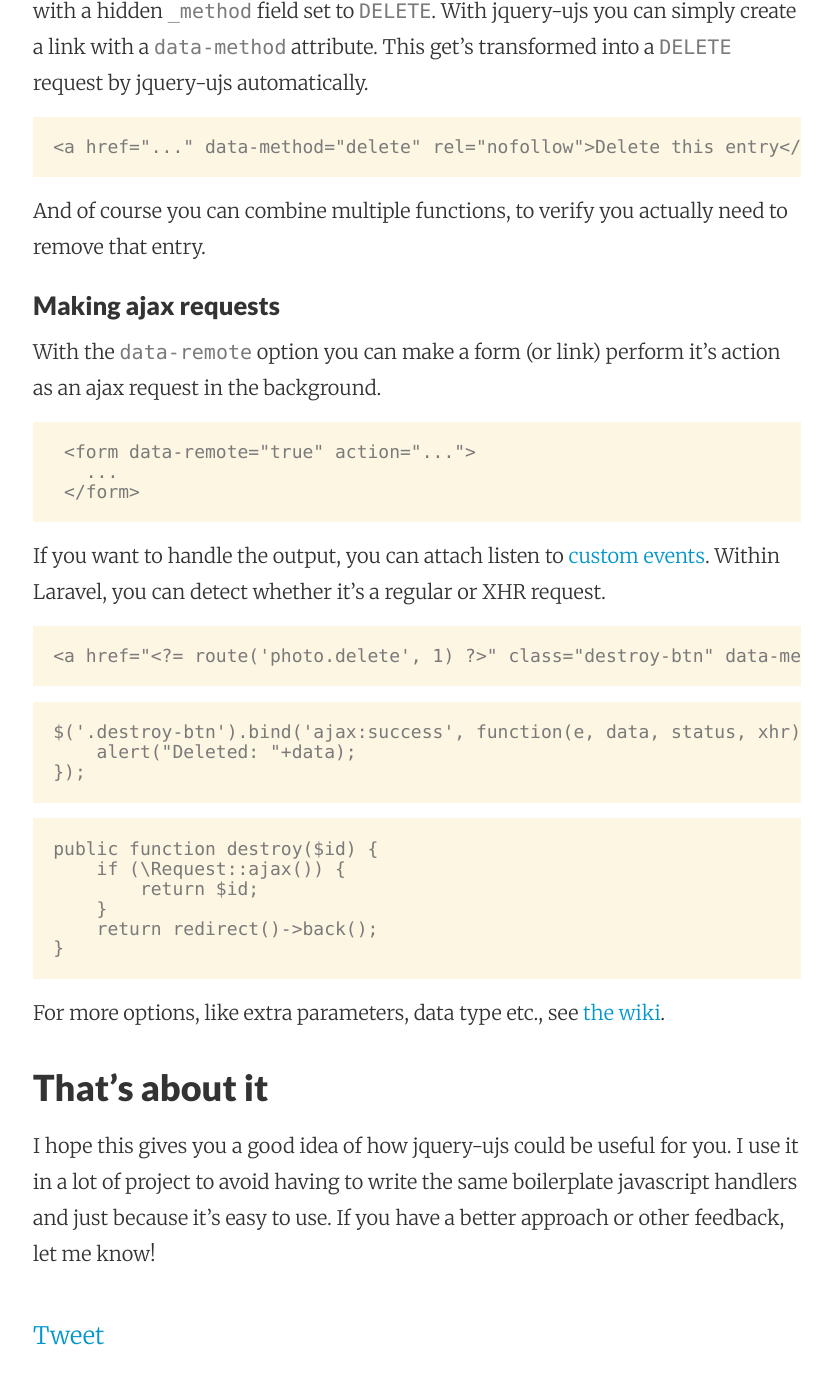
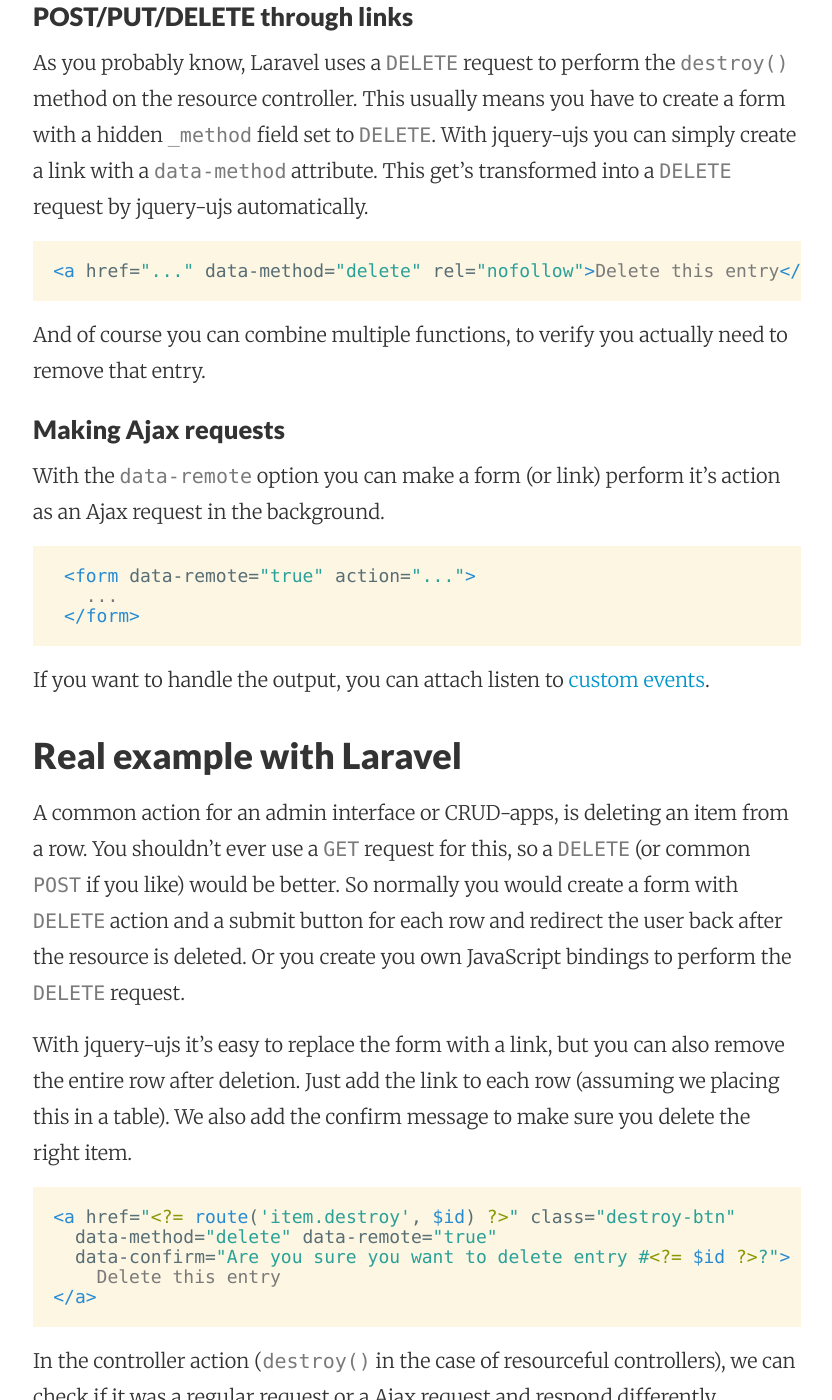
Before and after one commit to barryvdh/barryvdh.github.io, a Jekyll site: the page built from _posts/2015-04-11-unobtrusive-javascript-with-jquery-ujs-and-laravel.md, in a window 1280 px wide and 1400 px high, scrolled down 3271 px. Shown: the whole window, without its empty margins (223-1055 px from the left). Built offline with Jekyll 4.4.1, drawn with Linux system fonts in a browser that asks for light colours; nearby versions of some CDN libraries; comment, search, counter and statistics services are not loaded; some of the changed text lies outside the part shown.

Commit message:
Improve example, typos, better wording.

````diff
--- a/_posts/2015-04-11-unobtrusive-javascript-with-jquery-ujs-and-laravel.md
+++ b/_posts/2015-04-11-unobtrusive-javascript-with-jquery-ujs-and-laravel.md
@@ -2,11 +2,11 @@
 layout:     post
 title:      Unobtrusive JavaScript with jquery-ujs and Laravel
 date:       2015-04-11 16:45:00
-excerpt:    This blogs explains how you can simplify some CRUD action using jquery-ujs, just like it's used in Ruby on Rails.
+excerpt:    This blogs explains how you can simplify common JavaScript actions using jquery-ujs with Laravel, just like it's used in Ruby on Rails.
 categories: laravel jquery
 ---
 
-[jquery-ujs](https://github.com/rails/jquery-ujs) is a script, originally created for Ruby on Rails, to simplify common actions and make it easier to use resourceful routes. Even though it was created for Rails, it works perfectly with Laravel. It is described like this on the readme:
+[jquery-ujs](https://github.com/rails/jquery-ujs) is a script, originally created for Ruby on Rails, to simplify common JavaScript actions and make it easier to execute resourceful actions through links. Even though it was created for Rails, it works perfectly with Laravel. It is described like this on the readme:
 
 > This unobtrusive scripting support file is developed for the Ruby on Rails framework, but is not strictly tied to any specific backend. You can drop this into any application to:
 >
@@ -15,24 +15,26 @@
 > - make forms or hyperlinks submit data asynchronously with Ajax;
 > - have submit buttons become automatically disabled on form submit to prevent double-clicking.
 
-As many of you probably realized, Laravel took some inspiration from Rails and the [RESTful Resource Controllers](http://laravel.com/docs/5.0/controllers#restful-resource-controllers) in Laravel are _very_ similar to the [routing in Rails](http://guides.rubyonrails.org/routing.html#crud-verbs-and-actions). They also share the same concept for 'faking' the request method using a hidden `_method` field to make `DELETE`, `PUT` or `PATCH` requests. So while the script name (rails.js) and it's description might make it sound like it's mainly useful for Rails, we can actually use this script in Laravel apps without any modification. [This article](https://robots.thoughtbot.com/a-tour-of-rails-jquery-ujs) gives a good tour of the functionality, but focuses on Rails. So in my blog post, we will focus on use with Laravel.
+As many of you probably realized, Laravel took some inspiration from Rails and the [RESTful Resource Controllers](http://laravel.com/docs/5.0/controllers#restful-resource-controllers) in Laravel are _very_ similar to the [routing in Rails](http://guides.rubyonrails.org/routing.html#crud-verbs-and-actions). They also share the same concept for 'faking' the request method using a hidden `_method` field to make `DELETE`, `PUT` or `PATCH` requests through `POST` requests. So while the script name (rails.js) and it's description might make it sound like it's mainly useful for Rails, we can actually use this script in Laravel apps without any modification. [This article](https://robots.thoughtbot.com/a-tour-of-rails-jquery-ujs) gives a good tour of the functionality, but focuses on Rails. So in my blog post, we will focus on use with Laravel.
+
+_**Note**: This article focuses on Laravel 5, but most of this applies to all other frameworks using a `_method` field for PUT/PATCH/DELETE requests, like Silex, Symfony2 etc._
 
 ### Unobtrusive JavaScript
-`jquery-ujs` presents itself as 'unobtrusive'. From the previously linked article:
+jquery-ujs presents itself as 'unobtrusive'. From the previously linked article:
 
 > The UJS in jquery-ujs stands for [unobtrusive JavaScript](http://en.wikipedia.org/wiki/Unobtrusive_JavaScript). This is a rather broad term that generally refers to using JavaScript to progressively enhance the user experience for capable browsers without negatively impacting clients that do not support or do not enable JavaScript.
 >
 > jquery-ujs wires event handlers to eligible DOM elements to provide enhanced functionality. In most cases, the eligible DOM elements are identified by [HTML5 data attributes](http://ejohn.org/blog/html-5-data-attributes/).
 
-Most of the `jquery-ujs` functionality works by just adding a `data-*` attribute to an element. This means that for a lot of features, you don't have to register any bindings in jQuery itself.
+Most of the jquery-ujs functionality works by just adding a `data-*` attribute to an element. This means that for a lot of features, you don't have to register any bindings in jQuery itself.
 
 ### Installation
 You can install it with bower, mix it up with elixir or just copy the [src/rails.js](https://github.com/rails/jquery-ujs/blob/master/src/rails.js) file to your project and include it like any other script. Some functions will work right away, but for some you need to account for CSRF protection.
 
 #### Handling CSRF Protection
-In [my last blog post](http://barryvdh.nl/laravel/2015/02/21/csrf-protection-in-laravel-explained/) I explained how CSRF protection works in Laravel and also showed how to use it with Javascript. Luckily jquery-ujs handles most of the work already. All you have to do is add a `csrf-token` and `csrf-param` meta-tag to the head of your document.
+In [my last blog post](http://barryvdh.nl/laravel/2015/02/21/csrf-protection-in-laravel-explained/) I explained how CSRF protection works in Laravel and also showed how to use it with JavaScript. Luckily jquery-ujs doesmost of the work for us. All you have to do is add a `csrf-token` and `csrf-param` meta-tag to the head of your document.
 
-```
+```php
 <meta name="csrf-token" content="<?= csrf_token() ?>" />
 <meta name="csrf-param" content="_token" />
 ```
@@ -45,54 +47,69 @@
 #### Confirm
 Before submitting a form or following a link, show a confirmation dialog, so you don't accidentally delete the wrong item for example.
 
-```
+```html
 <form data-confirm="Are you sure you want to submit?">...</form>
 ```
 
 #### Disable with
 When you need to perform an action and the response take a little while, users may be tempted to click the button again. The `disable-with` function simply disables the submit button once it's clicked, to prevent repeated actions.
 
-```
+```html
 <input type="submit" value="Save" data-disable-with="Saving...">
 ```
 
 #### POST/PUT/DELETE through links
 As you probably know, Laravel uses a `DELETE` request to perform the `destroy()` method on the resource controller. This usually means you have to create a form with a hidden `_method` field set to `DELETE`. With jquery-ujs you can simply create a link with a `data-method` attribute. This get's transformed into a `DELETE` request by jquery-ujs automatically.
 
-```
+```html
 <a href="..." data-method="delete" rel="nofollow">Delete this entry</a>
 ```
 
 And of course you can combine multiple functions, to verify you actually need to remove that entry.
 
-#### Making ajax requests
-With the `data-remote` option you can make a form (or link) perform it's action as an ajax request in the background.
+#### Making Ajax requests
+With the `data-remote` option you can make a form (or link) perform it's action as an Ajax request in the background.
 
-```
+```html
  <form data-remote="true" action="...">
    ...
  </form>
 ```
 
-If you want to handle the output, you can attach listen to [custom events](https://github.com/rails/jquery-ujs/wiki/ajax). Within Laravel, you can detect whether it's a regular or XHR request.
+If you want to handle the output, you can attach listen to [custom events](https://github.com/rails/jquery-ujs/wiki/ajax).
 
-```
-<a href="<?= route('photo.delete', 1) ?>" class="destroy-btn" data-method="delete" data-remote="true">Delete this entry</a>
+### Real example with Laravel
+
+A common action for an admin interface or CRUD-apps, is deleting an item from a row. You shouldn't ever use a `GET` request for this, so a `DELETE` (or common `POST` if you like) would be better. So normally you would create a form with `DELETE` action and a submit button for each row and redirect the user back after the resource is deleted. Or you create you own JavaScript bindings to perform the `DELETE` request.
+
+With jquery-ujs it's easy to replace the form with a link, but you can also remove the entire row after deletion. Just add the link to each row (assuming we placing this in a table). We also add the confirm message to make sure you delete the right item.
+
+```php
+<a href="<?= route('item.destroy', $id) ?>" class="destroy-btn"
+  data-method="delete" data-remote="true"
+  data-confirm="Are you sure you want to delete entry #<?= $id ?>?">
+    Delete this entry
+</a>
 ```
 
-```
-$('.destroy-btn').bind('ajax:success', function(e, data, status, xhr){
-    alert("Deleted: "+data);
-});
+In the controller action (`destroy()` in the case of resourceful controllers), we can check if it was a regular request or a Ajax request and respond differently.
+
+```php
+public function destroy(Request $request, $id) {
+   if ($request->ajax()) {
+       return $id;
+   }
+   return redirect()->back();
+}
 ```
 
-```
-public function destroy($id) {
-    if (\Request::ajax()) {
-        return $id;
-    }
-    return redirect()->back();
-}
+And now we just add an event listener to the Ajax request to delete the row of the link that was just clicked.
+
+```javascript
+$('.destroy-btn').bind('ajax:success', function(e, data, status, xhr){
+    $(e.target).parents('tr').first().hide();
+    console.log("Deleted resource #"+data);
+});
 ```
 
 For more options, like extra parameters, data type etc., see [the wiki](https://github.com/rails/jquery-ujs/wiki).
````
